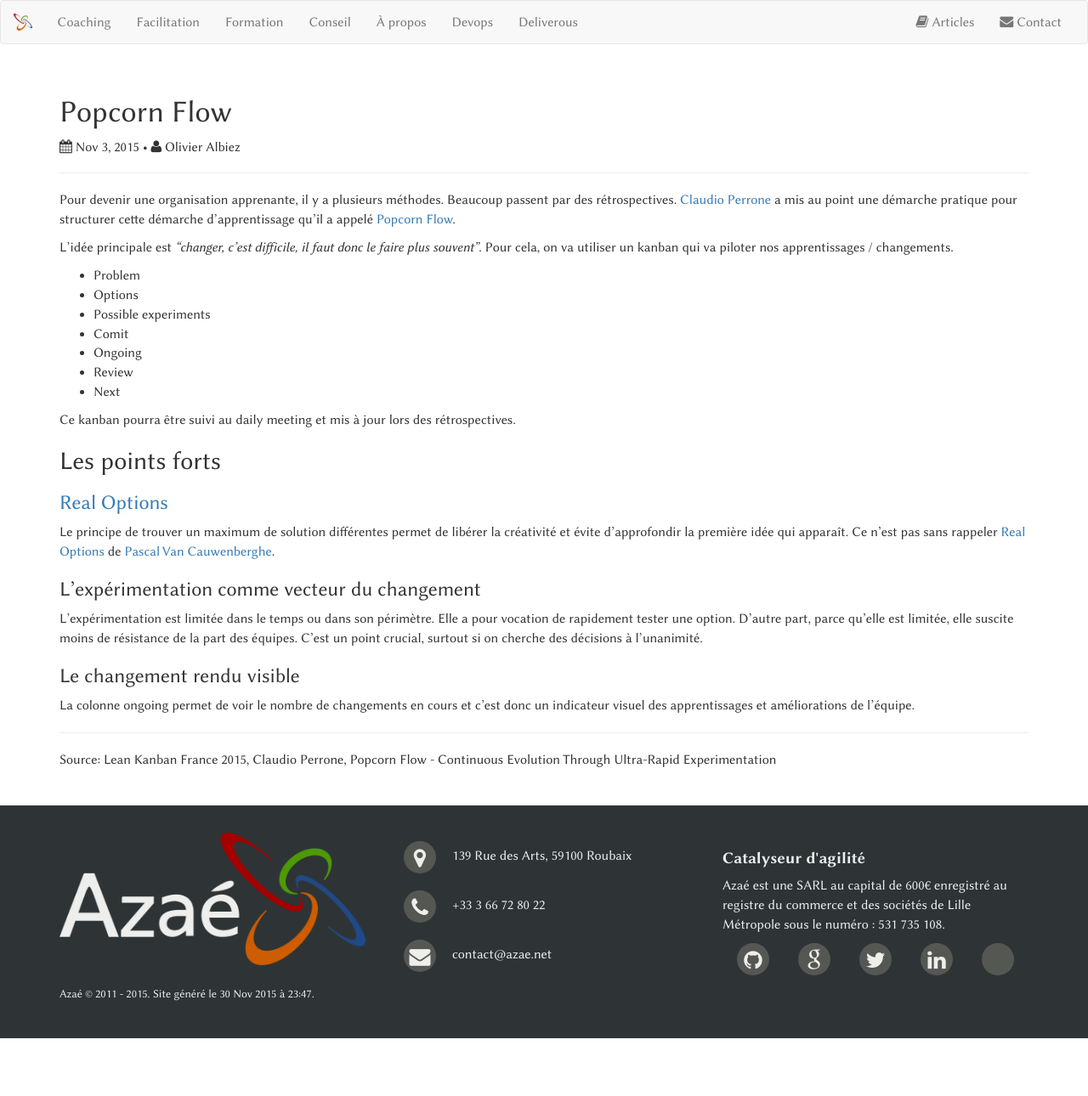
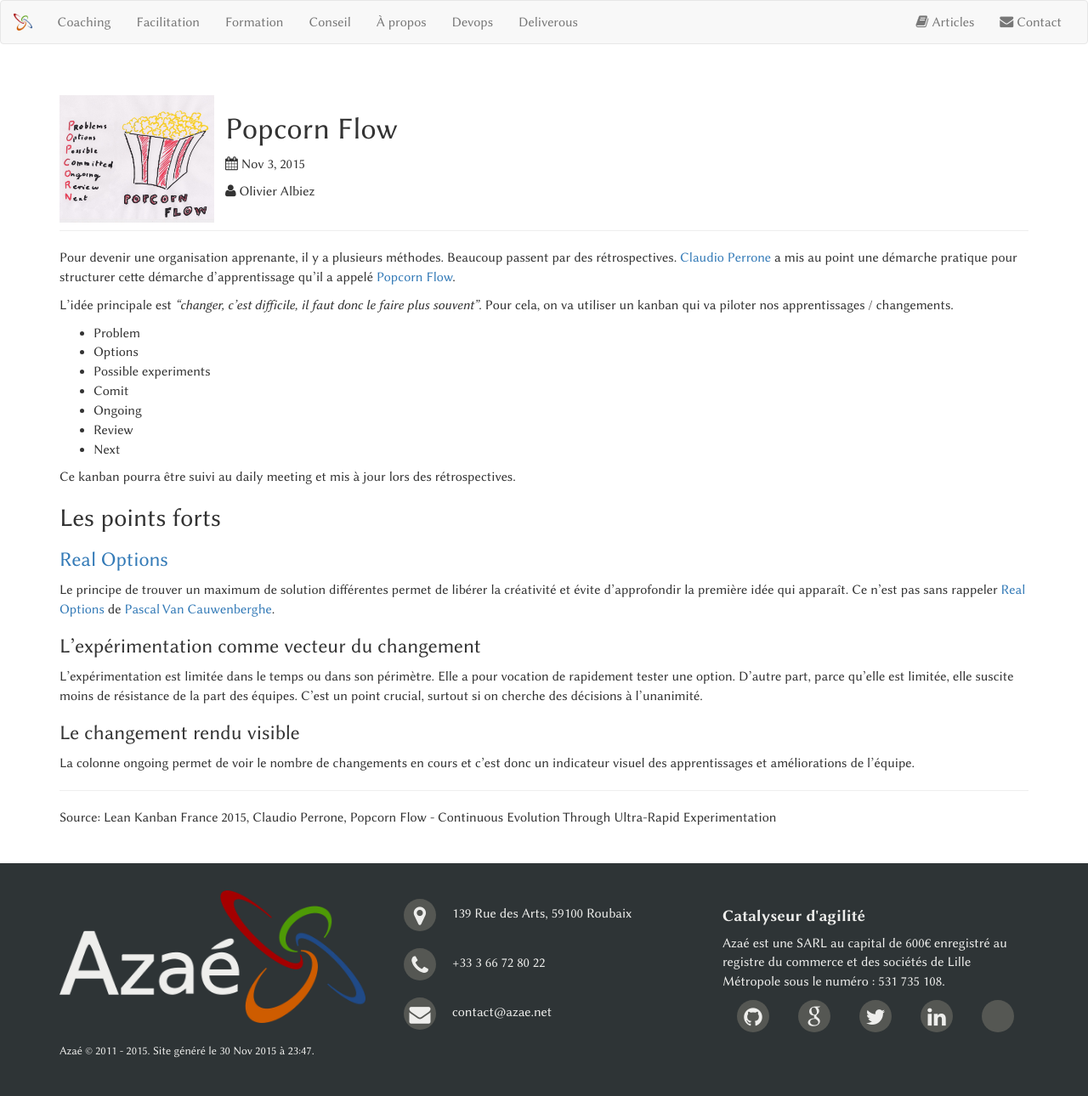
Before and after one commit to coachBZH/azae.net, a Jekyll site: the page built from articles/_posts/2015-11-03-popcorn-flow.md, in a window 1280 px wide. Shown: the whole page at 85% size. Built offline with Jekyll 4.4.1, drawn with Linux system fonts in a browser that asks for light colours; some web fonts are replaced; before the commit the page ends 1222 px from its top, so only the background shows below that.

Commit message:
article illustration added

```diff
--- a/_layouts/article.html
+++ b/_layouts/article.html
@@ -3,13 +3,22 @@
 ---
 <div class="post">
     <div class="page-header">
-        <h1 class="post-title">{{ page.title }} <small>{{ page.subtitle }}</small></h1>
-        <p class="post-meta">
-            <i class='fa fa-calendar'></i> {{ page.date | date: "%b %-d, %Y" }}
-            {% if page.author %}
-                • <i class='fa fa-user'></i> {{ page.author }}
-            {% endif %}
-        </p>
+        <div class="row">
+            <div class="col-md-2">
+                <img alt='{{ page.title }} illustration' src='/assets/images/articles/{{page.slug}}/illustration.jpg' height="150">
+            </div>
+            <div class="col-md-10">
+                <h1 class="post-title">{{ page.title }} <small>{{ page.subtitle }}</small></h1>
+                <p class="post-meta">
+                    <i class='fa fa-calendar'></i> {{ page.date | date: "%b %-d, %Y" }}
+                    {% if page.author %}
+                    </p>
+                    <p class="post-meta">
+                        <i class='fa fa-user'></i> {{ page.author }}
+                    </p>
+                {% endif %}
+            </div>
+        </div>
     </div>
     {{ content }}
 </div>
```
Also changed, not shown: assets/images/articles/popcorn-flow/illustration.jpg (added).
